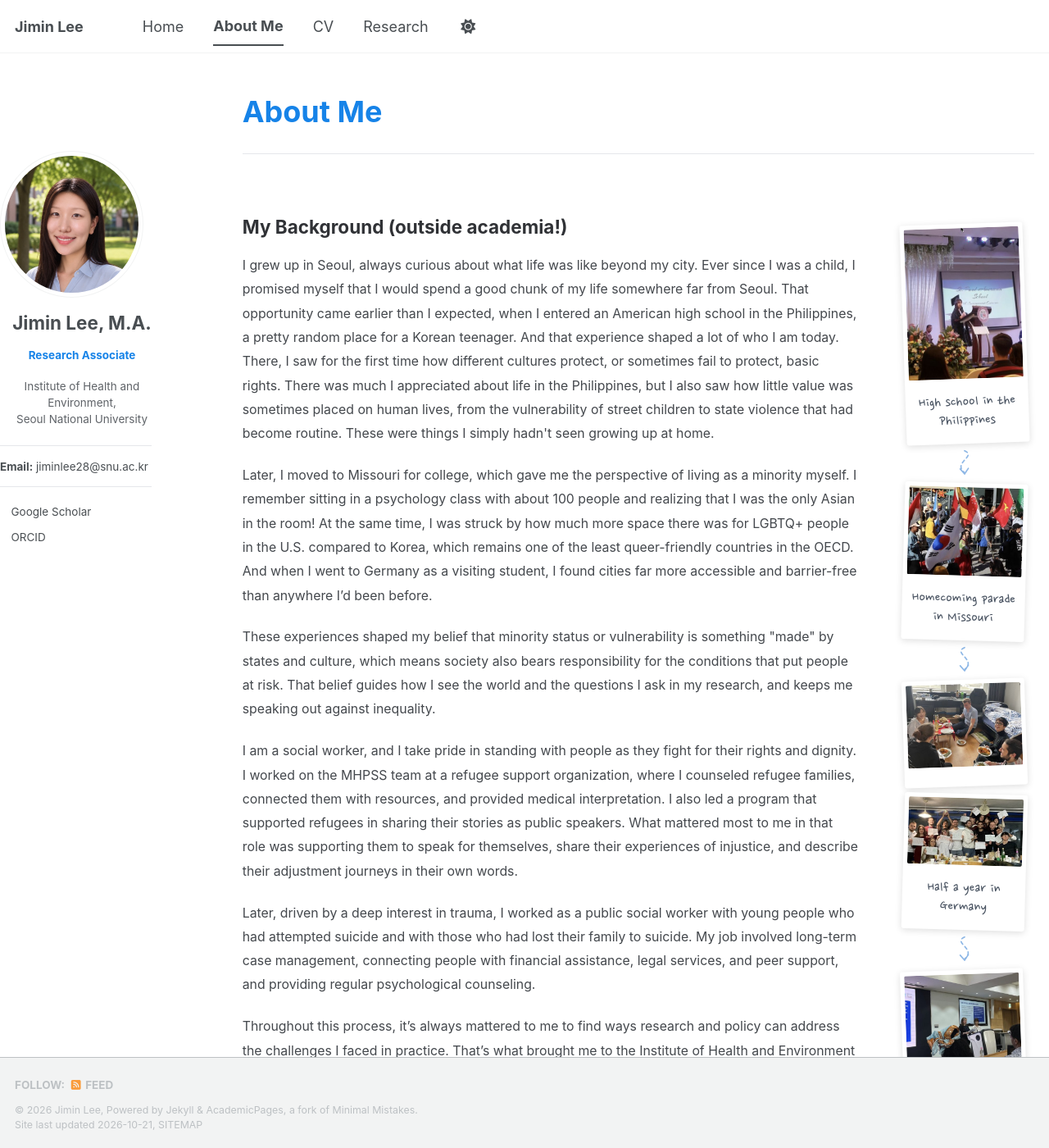
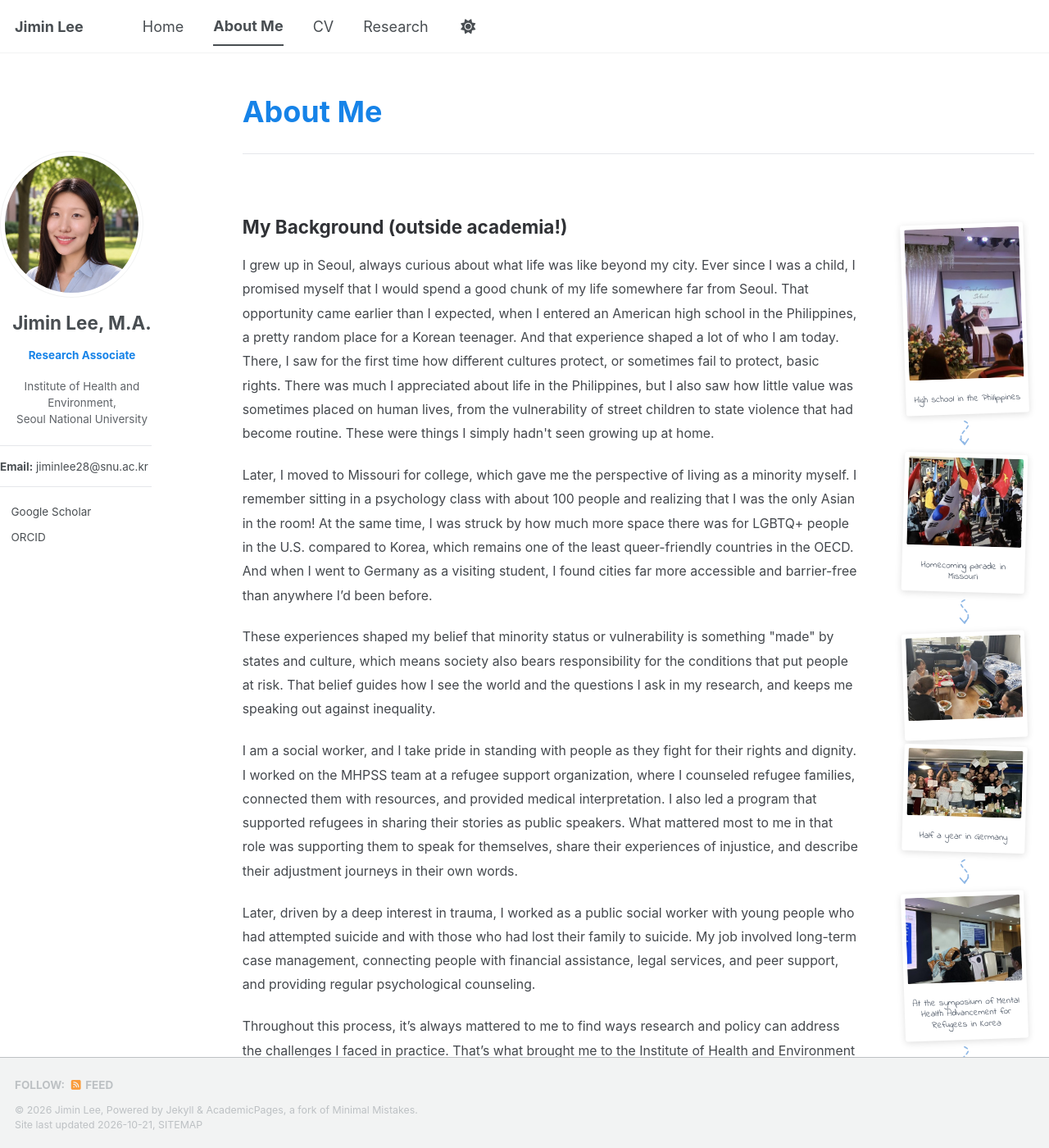
Before and after one commit to jiminlee-research/jiminlee-research.github.io, a Jekyll site: the page built from _pages/about-me.md, in a window 1280 px wide and 1400 px high. Shown: the whole window at 82% size. Built offline with Jekyll 4.4.1, drawn with Linux system fonts in a browser that asks for light colours; a style sheet for code colours, icons or effects is not loaded; some of the changed text lies outside the part shown.

Commit message:
About Me: swap running photos, new marathon crop, Indie Flower captions at smaller size
Co-Authored-By: Claude Opus 5.5 <noreply@anthropic.com>
Claude-Session: https://claude.ai/code/session_01GYaXMgFYpFz8tBfJmAVwxN

```diff
--- a/_pages/about-me.md
+++ b/_pages/about-me.md
@@ -73,7 +73,7 @@ author_profile: true
 .about-timeline { display:flex; flex-direction:column; align-items:center; padding-top:3.2rem; }
 .tl-photo { display:block !important; margin:0; width:150px; background:#fff; padding:5px 5px 6px; box-shadow:0 2px 8px rgba(0,0,0,.13); border-radius:3px; }
 .tl-photo img { width:100%; display:block; border-radius:2px; }
-.tl-photo figcaption { font-family:'Nanum Pen Script',cursive; font-size:1.05rem; line-height:1.2; color:#4b5563; text-align:center !important; width:100%; margin-top:.35rem; }
+.tl-photo figcaption { font-family:'Indie Flower',cursive; font-size:.62rem; line-height:1.2; color:#4b5563; text-align:center !important; width:100%; margin-top:.35rem; }
 .tl-photo.tl-pair { margin-bottom:.5rem; }
 .tilt-l { transform:rotate(-2deg); }
 .tilt-r { transform:rotate(1.6deg); }
@@ -92,7 +92,7 @@ author_profile: true
   .tl-photo { width:140px; }
 }
 </style>
-<link href="https://fonts.googleapis.com/css2?family=Nanum+Pen+Script&display=swap" rel="stylesheet">
+<link href="https://fonts.googleapis.com/css2?family=Indie+Flower&display=swap" rel="stylesheet">
 
 <div class="about-page">
 
@@ -144,9 +144,9 @@ author_profile: true
 </section>
 <aside class="about-timeline tl-second" aria-label="More photos">
 <div class="tl-dots" aria-hidden="true"><span></span><span></span><span></span></div>
-<figure class="tl-photo tilt-l"><img src="/images/about/sydney.jpg" alt="Running in Sydney!" loading="lazy"><figcaption>Running in Sydney!</figcaption></figure>
+<figure class="tl-photo tilt-l"><img src="/images/about/marathon.jpg" alt="Running a race in Seoul" loading="lazy"><figcaption>Running a race in Seoul</figcaption></figure>
 <svg class="tl-arrow" viewBox="0 0 60 46" aria-hidden="true"><path d="M30 3 C 50 12, 10 22, 30 38" /><path d="M23 32 L30 40 L36 31" /></svg>
-<figure class="tl-photo tilt-r"><img src="/images/about/marathon.jpg" alt="Running a race in Seoul" loading="lazy"><figcaption>Running a race in Seoul</figcaption></figure>
+<figure class="tl-photo tilt-r"><img src="/images/about/sydney.jpg" alt="Running in Sydney!" loading="lazy"><figcaption>Running in Sydney!</figcaption></figure>
 <div class="tl-dots" aria-hidden="true"><span></span><span></span><span></span></div>
 <figure class="tl-photo tilt-l"><img src="/images/about/hands.jpg" alt="Hands raised together: we rise by lifting others" loading="lazy"></figure>
 </aside>
```
Also changed, not shown: images/about/marathon.jpg.
